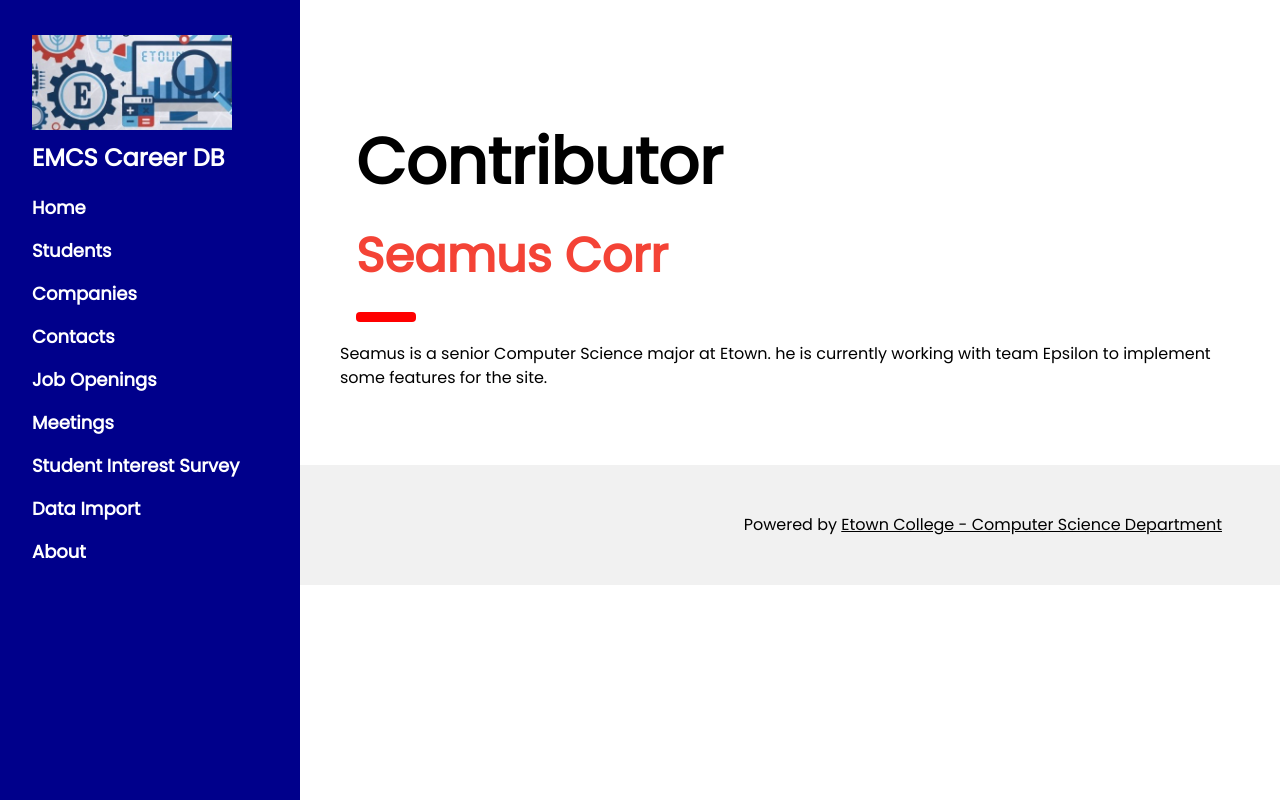
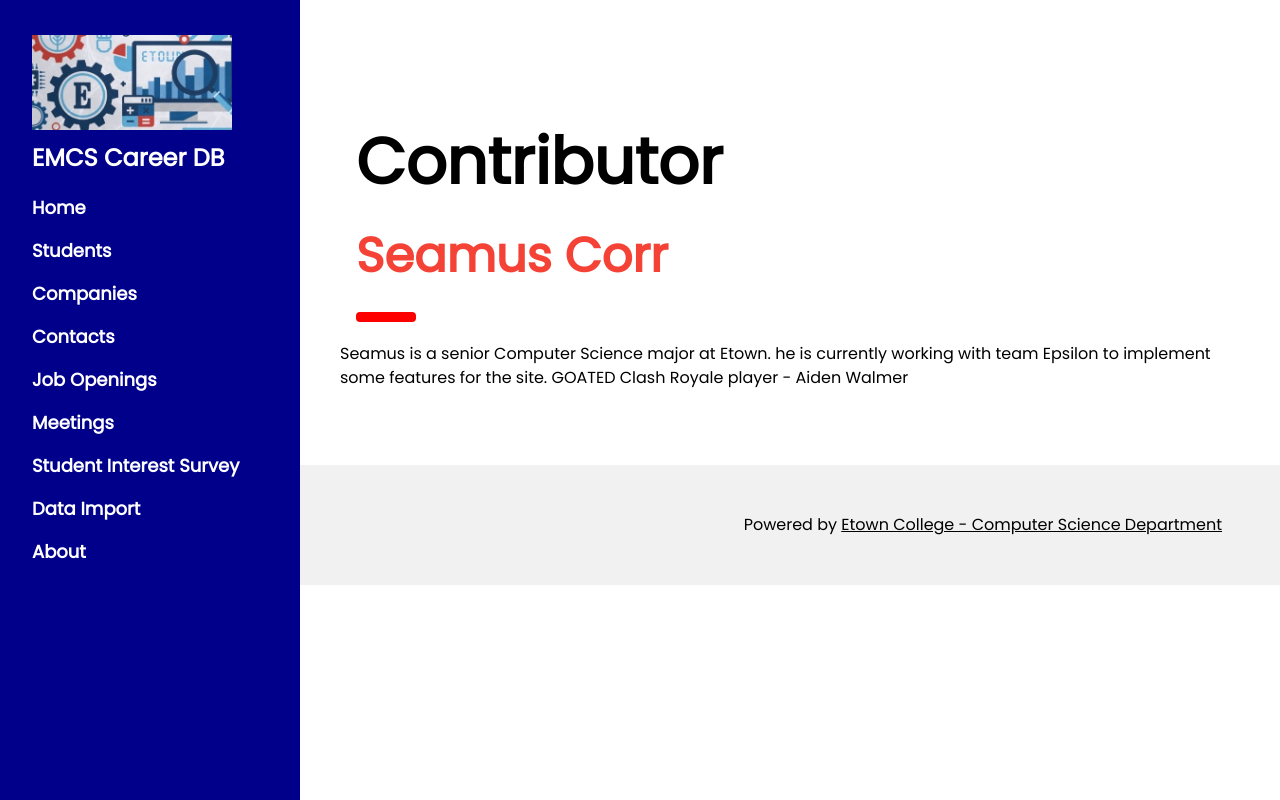
Before and after one commit to reddign/emcs-database, a PHP site: page /contributors/seamus_corr.php in a window 1280 px wide. Run offline with PHP 8.4, Linux system fonts and the light colour scheme.

Commit message:
Added comment to Seamus's file

```diff
--- a/src/contributors/seamus_corr.php
+++ b/src/contributors/seamus_corr.php
@@ -13,5 +13,7 @@ require("../includes/header.php");
   Seamus is a senior Computer Science major at Etown.
   he is currently working with team Epsilon to implement some features for the site.
 
+  GOATED Clash Royale player - Aiden Walmer
+
 <?PHP
 require("../includes/footer.php");
```
